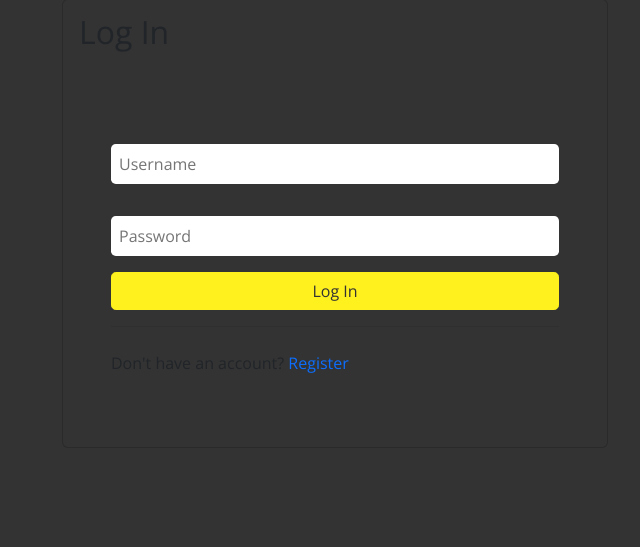
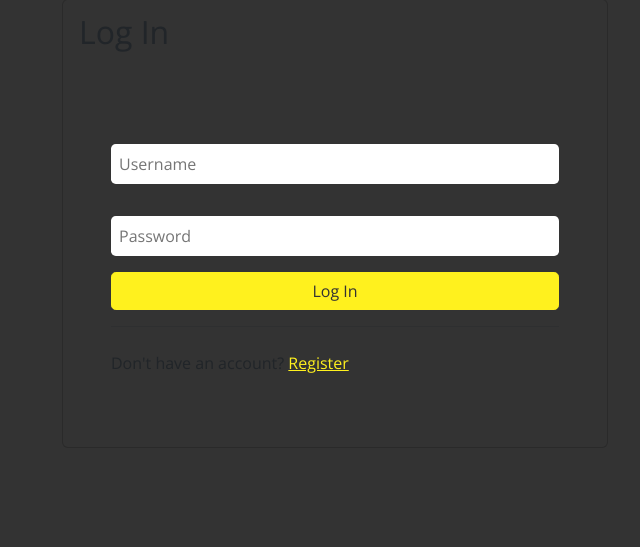
Before and after one commit to peterken674/etiqette, a Django app: page /auth/login/ in a window 1280 px wide. Shown: the part 115-662 px from the top of the page, without its empty margins (305-945 px from the left). Run offline with Django 3.2, Linux system fonts and the light colour scheme; some libraries are stand-ins or nearby versions.

Commit message:
Restyle auth link.

```diff
--- a/static/css/style.css
+++ b/static/css/style.css
@@ -451,4 +451,9 @@ footer {
   outline: none;
   border: none;
 }
+
+#login .card a, #register .card a {
+  color: #fff11e;
+  text-decoration: underline;
+}
 /*# sourceMappingURL=style.css.map */
--- a/static/css/style.scss
+++ b/static/css/style.scss
@@ -383,5 +383,9 @@ footer{
             outline: none;
             border: none;
         }
+        a{
+            color: $yellow;
+            text-decoration: underline;
+        }
     }
 }
```
Also changed, not shown: 1 other file.
